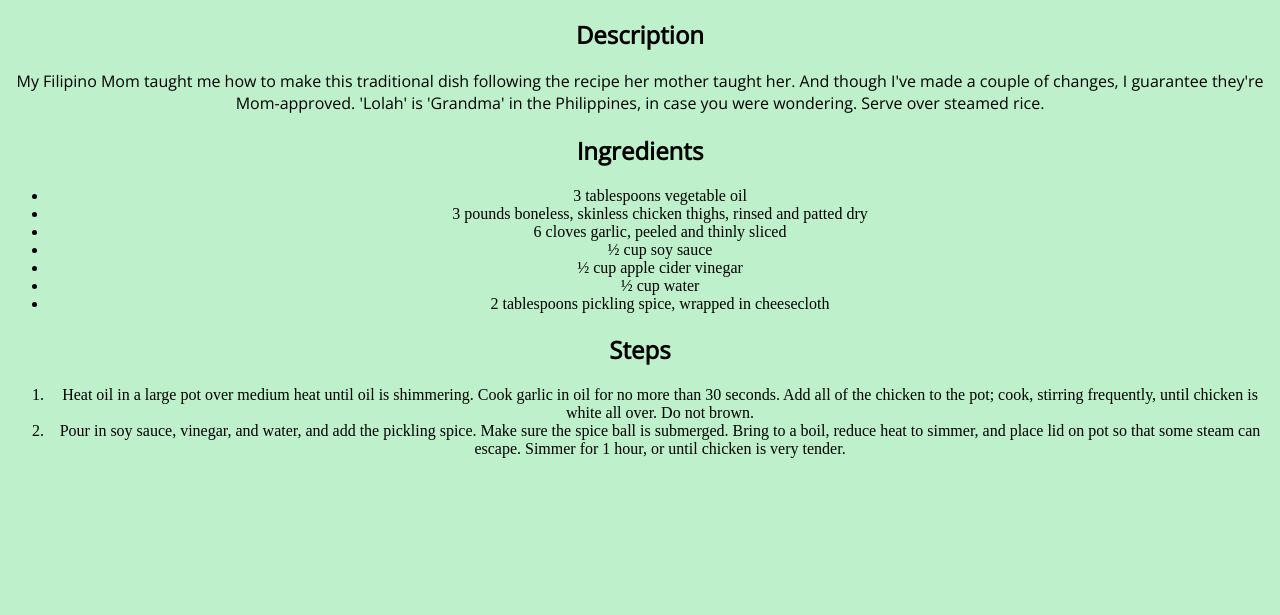
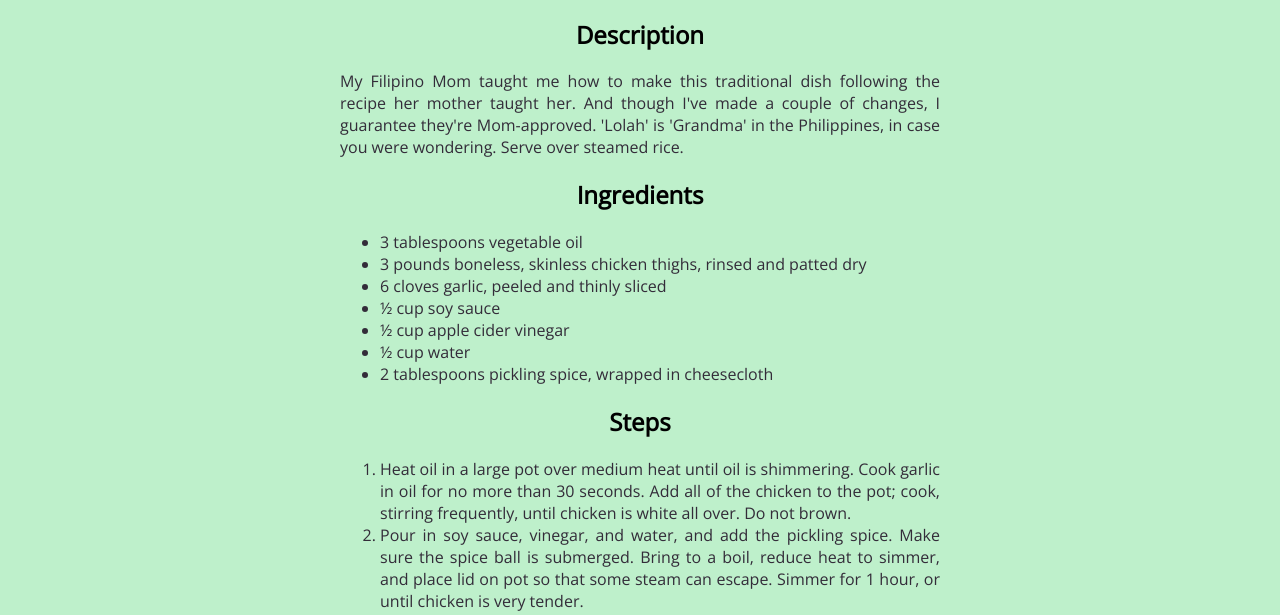
Before and after one commit to omar00-bot/odin-recipes, a plain HTML site: page recipes/adobo.html in a window 1280 px wide. Shown: the part 475-1090 px from the top of the page. Before the commit the page ends 949 px from the top, so only its background shows below. Drawn offline with nearby package versions, Linux system fonts and the light colour scheme; files that its build step writes are made by us from their sources.

Commit message:
Added more css in other pages

```diff
--- a/css/style.css
+++ b/css/style.css
@@ -2,7 +2,7 @@ h1{
     font-family: 'Rock Salt', cursive;
     font-size: 40px;
 }
-h2 , h3 , p , a{
+h2 , h3 , p , a ,li{
     font-family: 'Open Sans', sans-serif;
 }
 .title{
@@ -18,7 +18,13 @@ body{
 }
 .list-of-recipe{
     margin: 10px auto;
-    width: 400px;
-    text-align: left;
+    width: 600px;
+    text-align: justify;
     color: #332C39;
 }
+.paragraph{
+    margin: 10px auto;
+    width: 600px;
+    text-align: justify;
+    color: #332C39;
+}
--- a/recipes/adobo.html
+++ b/recipes/adobo.html
@@ -9,7 +9,7 @@
     <style>
         @import url('https://fonts.googleapis.com/css2?family=Open+Sans&family=Rock+Salt&display=swap');
       </style>
-    <link rel="stylesheet" href="./css/style.css">
+    <link rel="stylesheet" href="/css/style.css">
 </head>
 
 <body>
@@ -17,11 +17,14 @@
     <img src="https://www.allrecipes.com/thmb/lzH0kjSs0eVBMvHLrpfzyAeVFQM=/750x0/filters:no_upscale():max_bytes(150000):strip_icc():format(webp)/2143969-lolahs-chicken-adobo-foodelicious-4x3-1-a51f589e9c2a41898a760723516d044f.jpg"
         alt="Lolah's Chicken Adobo">
     <h2>Description</h2>
+    <div class="paragraph">
     <p>My Filipino Mom taught me how to make this traditional dish following the recipe her mother taught her. And
         though I've made a couple of changes, I guarantee they're Mom-approved. 'Lolah' is 'Grandma' in the Philippines,
         in case you were wondering. Serve over steamed rice.
     </p>
+    </div>
     <h2>Ingredients</h2>
+    <div class="list-of-recipe">
     <ul>
         <li>3 tablespoons vegetable oil</li>
         <li>3 pounds boneless, skinless chicken thighs, rinsed and patted dry</li>
@@ -31,11 +34,14 @@
         <li>½ cup water</li>
         <li>2 tablespoons pickling spice, wrapped in cheesecloth</li>
     </ul>
+    </div>
     <h2>Steps</h2>
+    <div class="list-of-recipe">
     <ol>
         <li>Heat oil in a large pot over medium heat until oil is shimmering. Cook garlic in oil for no more than 30 seconds. Add all of the chicken to the pot; cook, stirring frequently, until chicken is white all over. Do not brown.</li>
         <li>Pour in soy sauce, vinegar, and water, and add the pickling spice. Make sure the spice ball is submerged. Bring to a boil, reduce heat to simmer, and place lid on pot so that some steam can escape. Simmer for 1 hour, or until chicken is very tender.</li>
     </ol>
+    </div>
 </body>
 
 </html>
```
Also changed, not shown: recipes/afritada.html (+7 -2 lines), recipes/ginataan.html (+7 -1 lines).
